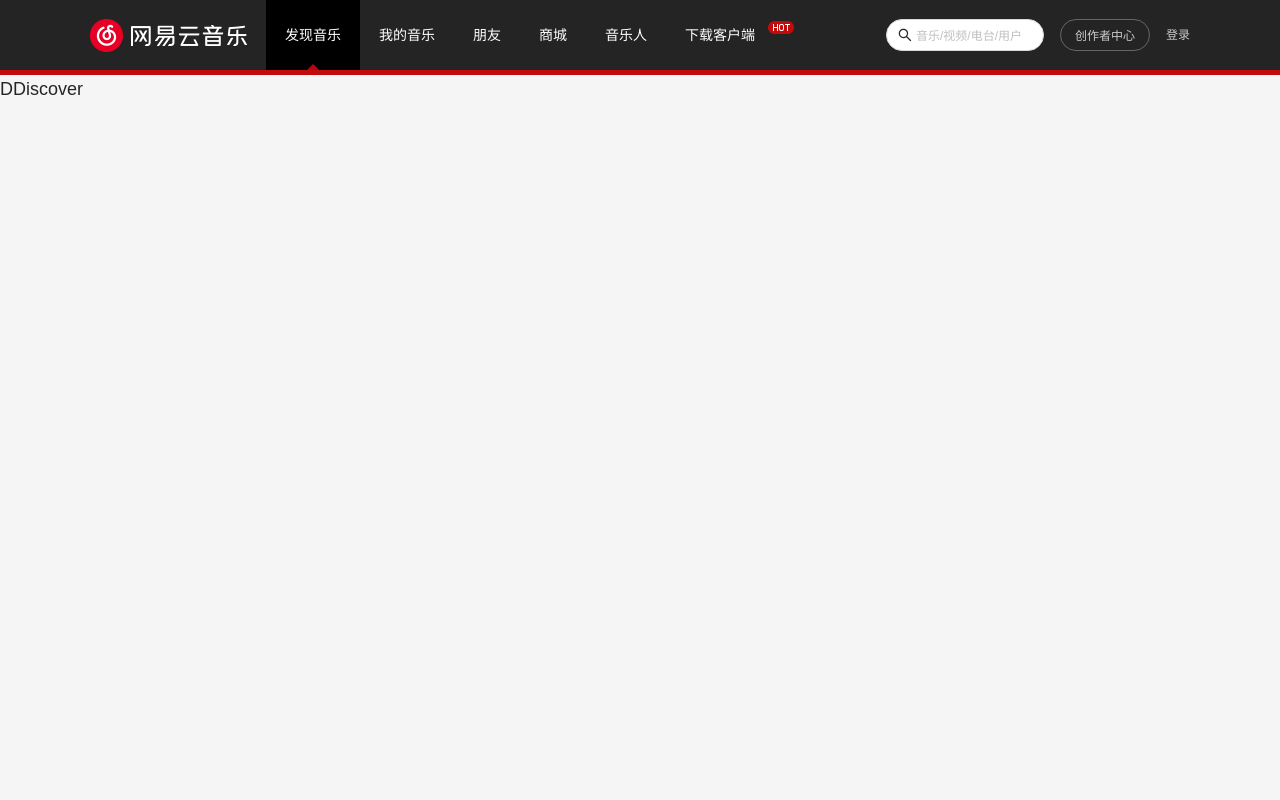
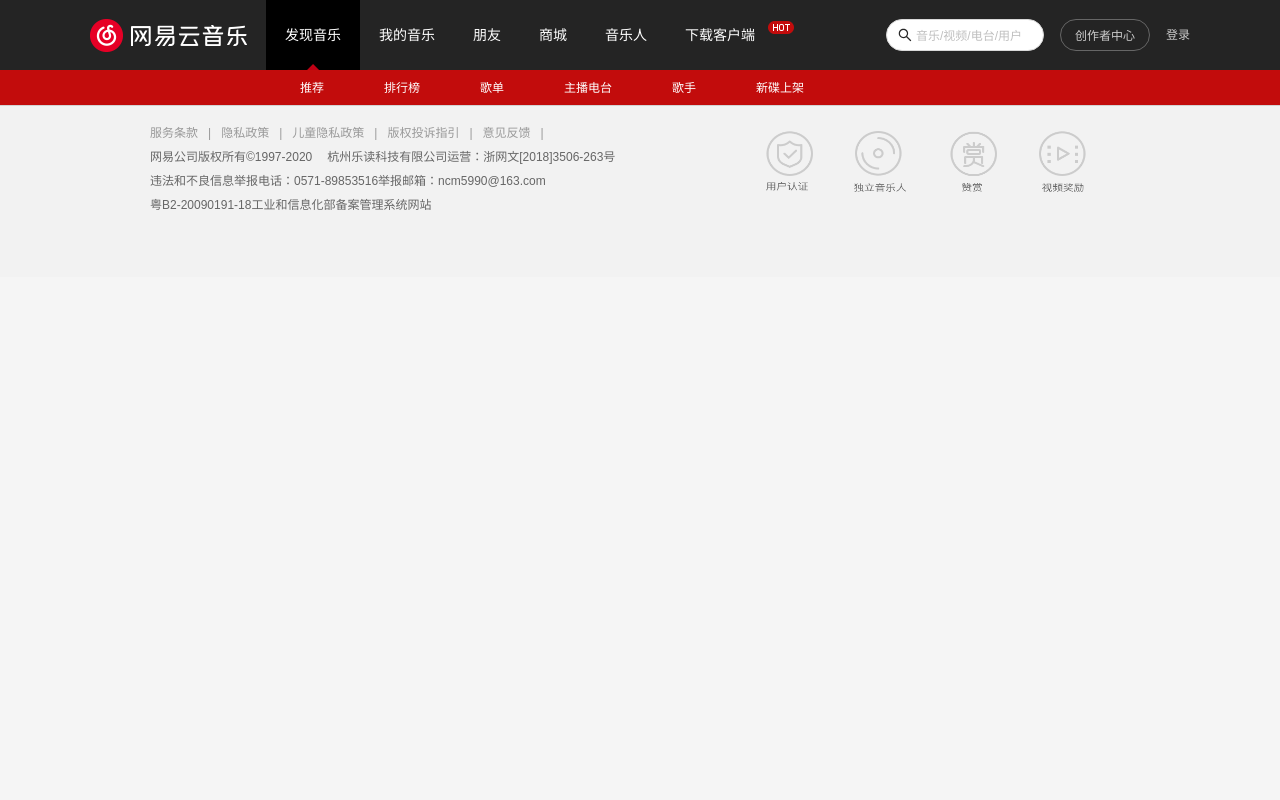
Before and after one commit to Now-Sprouting/DingMusic, a React (Create React App) app: page /#/discover in a window 1280 px wide. Shown: the top 800 px of the page. Built offline with nearby package versions, Linux system fonts and the light colour scheme.

Commit message:
发现二级路由导航栏完成

```diff
--- a/src/common/local-data.js
+++ b/src/common/local-data.js
@@ -23,6 +23,33 @@
         title: "下载客户端",
         link: "https://music.163.com/#/download"
     }
+]
+// discover中的数据
+export const dicoverMenu = [
+    {
+        title: "推荐",
+        link: "/discover/recommend"
+    },
+    {
+        title: "排行榜",
+        link: "/discover/ranking"
+    },
+    {
+        title: "歌单",
+        link: "/discover/songs"
+    },
+    {
+        title: "主播电台",
+        link: "/discover/djradio"
+    },
+    {
+        title: "歌手",
+        link: "/discover/artist"
+    },
+    {
+        title: "新碟上架",
+        link: "/discover/album"
+    },
 ]
 export const footerLinks = [
     {
--- /dev/null
+++ b/src/pages/discover/children-pages/album/index.js
@@ -0,0 +1,9 @@
+import React, { memo } from 'react'
+
+export default memo(function DAlbum() {
+    return (
+        <div>
+            <h2>DAlbum</h2>
+        </div>
+    )
+})
--- /dev/null
+++ b/src/pages/discover/children-pages/artist/index.js
@@ -0,0 +1,9 @@
+import React, { memo } from 'react'
+
+export default memo(function DArtist() {
+    return (
+        <div>
+            <h2>DArtist</h2>
+        </div>
+    )
+})
--- /dev/null
+++ b/src/pages/discover/children-pages/djradio/index.js
@@ -0,0 +1,9 @@
+import React, { memo } from 'react'
+
+export default memo(function DDjradio() {
+    return (
+        <div>
+            <h2>DDjradio</h2>
+        </div>
+    )
+})
--- /dev/null
+++ b/src/pages/discover/children-pages/ranking/index.js
@@ -0,0 +1,9 @@
+import React, { memo } from 'react'
+
+export default memo(function Dranking() {
+    return (
+        <div>
+            <h2>Dranking</h2>
+        </div>
+    )
+})
--- /dev/null
+++ b/src/pages/discover/children-pages/recommend/index.js
@@ -0,0 +1,9 @@
+import React, { memo } from 'react'
+
+export default memo(function DRecommend() {
+    return (
+        <div>
+            <h2>DRecommend</h2>
+        </div>
+    )
+})
--- /dev/null
+++ b/src/pages/discover/children-pages/songs/index.js
@@ -0,0 +1,9 @@
+import React, { memo } from 'react'
+
+export default memo(function DSons() {
+    return (
+        <div>
+            <h2>DSons</h2>
+        </div>
+    )
+})
--- a/src/pages/discover/index.js
+++ b/src/pages/discover/index.js
@@ -1,9 +1,33 @@
-import React, { memo } from 'react'
+import React, { memo } from 'react';
+import { renderRoutes } from 'react-router-config';
 
-export default memo(function DDiscover() {
-    return (
-        <div style={{height: '1000px'}}>
-            <h2>DDiscover</h2>
-        </div>
-    )
+import { dicoverMenu } from "@/common/local-data";
+
+import { NavLink } from 'react-router-dom';
+import {
+  DiscoverWrapper,
+  TopMenu
+} from './style';
+
+export default memo(function DDiscover(props) {
+  const { route } = props;
+
+  return (
+    <DiscoverWrapper>
+      <div className="top">
+        <TopMenu className="wrap-v1">
+          {
+            dicoverMenu.map((item, index) => {
+              return (
+                <div className="item" key={item.title}>
+                  <NavLink to={item.link}>{item.title}</NavLink>
+                </div>
+              )
+            })
+          }
+        </TopMenu>
+      </div>
+      {renderRoutes(route.routes)}
+    </DiscoverWrapper>
+  )
 })
--- /dev/null
+++ b/src/pages/discover/style.js
@@ -0,0 +1,32 @@
+import styled from 'styled-components';
+
+export const DiscoverWrapper = styled.div`
+  .top {
+    height: 30px;
+    background-color: #C20C0C;
+  }
+`
+
+export const TopMenu = styled.div`
+  display: flex;
+  padding-left: 180px;
+  position: relative;
+  top: -4px;
+
+  .item {
+    a {
+      display: inline-block;
+      height: 20px;
+      line-height: 20px;
+      padding: 0 13px;
+      margin: 7px 17px 0;
+      color: #fff;
+
+      &:hover, &.active {
+        text-decoration: none;
+        background-color: #9B0909;
+        border-radius: 20px;
+      }
+    }
+  }
+`
--- a/src/router/index.js
+++ b/src/router/index.js
@@ -1,6 +1,12 @@
 import React from 'react'
 
 import DDiscover from '@/pages/discover'
+import DRecommend from "@/pages/discover/children-pages/recommend";
+import DRanking from "@/pages/discover/children-pages/ranking";
+import DSongs from "../pages/discover/children-pages/songs";
+import DDjradio from "../pages/discover/children-pages/djradio";
+import DArtist from "../pages/discover/children-pages/artist";
+import DAlbum from "../pages/discover/children-pages/album";
 import DMine from '@/pages/mine'
 import DFriend from '@/pages/friend'
 import { Redirect } from 'react-router-dom/cjs/react-router-dom.min'
@@ -16,8 +22,35 @@
     },
     {
         path: '/discover',
-        exact: true,
-        component: DDiscover
+        component: DDiscover,
+        routes: [
+            {
+                path: "/discover/recommend",
+                exact: true,
+                component: DRecommend
+            },
+            {
+                path: "/discover/ranking",
+                component: DRanking
+            },
+            {
+                path: "/discover/songs",
+                component: DSongs
+            },
+            {
+                path: "/discover/djradio",
+                exact: true,
+                component: DDjradio
+            },
+            {
+                path: "/discover/artist",
+                component: DArtist
+            },
+            {
+                path: "/discover/album",
+                component: DAlbum
+            }
+        ]
     },
     {
         path: '/mine',
```
